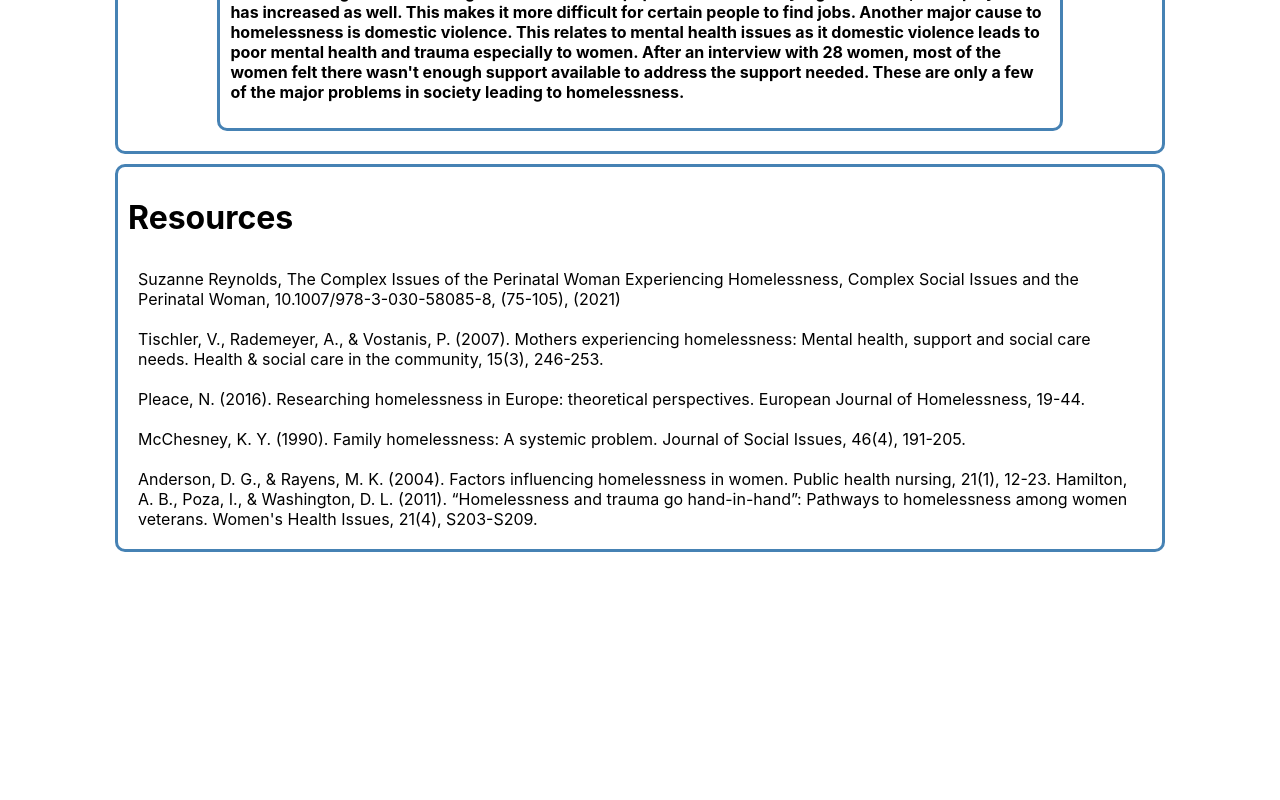
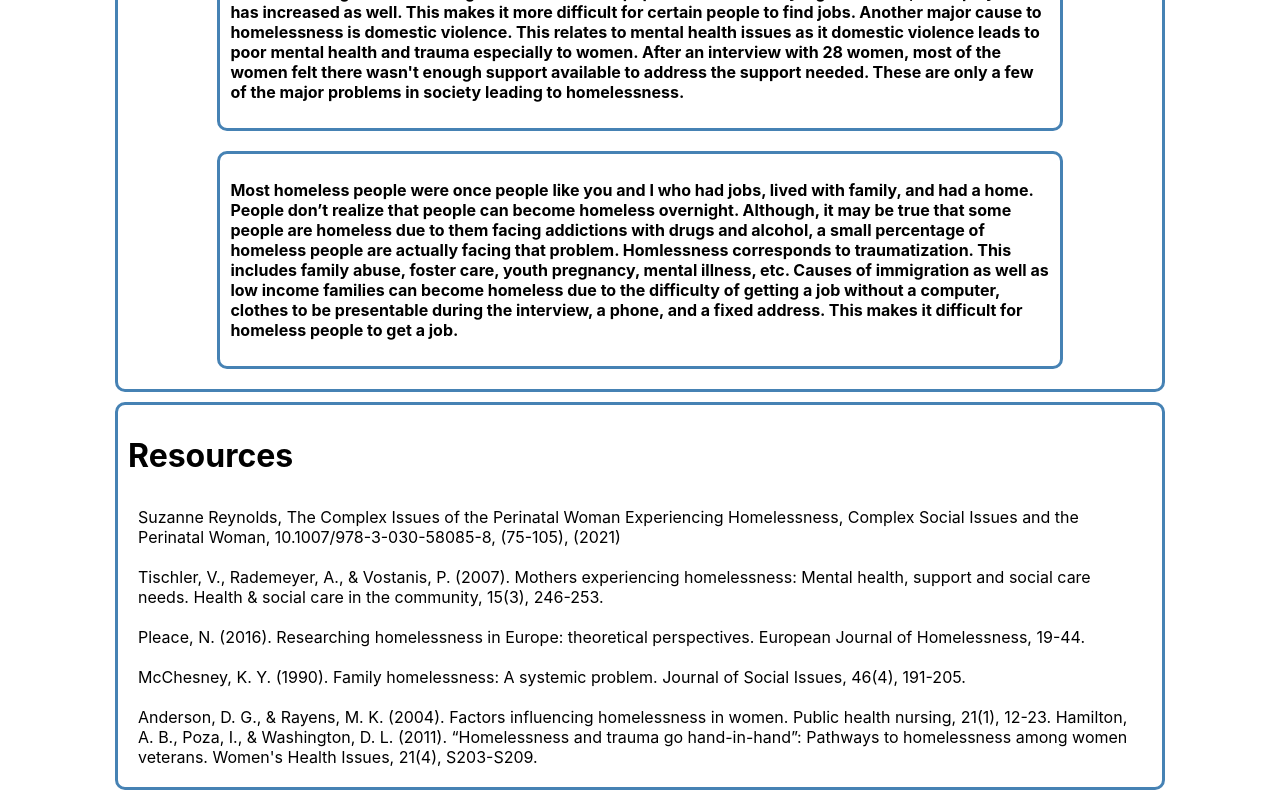
Before and after one commit to apinanyogaratnam/psychology-psa, a React (Create React App) app: page / in a window 1280 px wide. Shown: the part 948-1748 px from the top of the page. Before the commit the page ends 1510 px from the top, so only its background shows below. Built offline with nearby package versions, Linux system fonts and the light colour scheme.

Commit message:
added more content

```diff
--- a/src/App.js
+++ b/src/App.js
@@ -48,6 +48,12 @@ function App() {
           </p>
         </div>
 
+        <div className="text-content1">
+          <p>
+            <b>{data["4"]}</b>
+          </p>
+        </div>
+
       </div>
 
       <div className="resources-container">
--- a/src/data.json
+++ b/src/data.json
@@ -2,5 +2,6 @@
     "1": "It has been a common stereotype that all homeless people are drug addicts and alcoholics. However, that isn't always the case. There are many causes to homelessness such as poor care support systems, personal experiences, domestic violence, etc. ",
     "2": "According to addictioncenter.com, 33% of homeless people are battling mental illness issues. Mental illness is a cause of homelessness in many parts of the world.",
     "3": "One of the most unstable systems in Toronto is the low-income housing ratio. There has been a shortage of affordable housing due to the increase in house prices. This can lead to poverty for low-income families ending them becoming homeless. As overpopulation is currently a global issue, unemployment has increased as well. This makes it more difficult for certain people to find jobs. Another major cause to homelessness is domestic violence. This relates to mental health issues as it domestic violence leads to poor mental health and trauma especially to women. After an interview with 28 women, most of the women felt there wasn't enough support available to address the support needed. These are only a few of the major problems in society leading to homelessness.",
+    "4": "Most homeless people were once people like you and I who had jobs, lived with family, and had a home. People don’t realize that people can become homeless overnight. Although, it may be true that some people are homeless due to them facing addictions with drugs and alcohol, a small percentage of homeless people are actually facing that problem. Homlessness corresponds to traumatization. This includes family abuse, foster care, youth pregnancy, mental illness, etc. Causes of immigration as well as low income families can become homeless due to the difficulty of getting a job without a computer, clothes to be presentable during the interview, a phone, and a fixed address. This makes it difficult for homeless people to get a job.",
     "resources": ["Suzanne Reynolds, The Complex Issues of the Perinatal Woman Experiencing Homelessness, Complex Social Issues and the Perinatal Woman, 10.1007/978-3-030-58085-8, (75-105), (2021)", "Tischler, V., Rademeyer, A., & Vostanis, P. (2007). Mothers experiencing homelessness: Mental health, support and social care needs. Health & social care in the community, 15(3), 246-253.", "Pleace, N. (2016). Researching homelessness in Europe: theoretical perspectives. European Journal of Homelessness, 19-44.", "McChesney, K. Y. (1990). Family homelessness: A systemic problem. Journal of Social Issues, 46(4), 191-205.", "Anderson, D. G., & Rayens, M. K. (2004). Factors influencing homelessness in women. Public health nursing, 21(1), 12-23.\nHamilton, A. B., Poza, I., & Washington, D. L. (2011). “Homelessness and trauma go hand-in-hand”: Pathways to homelessness among women veterans. Women's Health Issues, 21(4), S203-S209."]
 }
```
